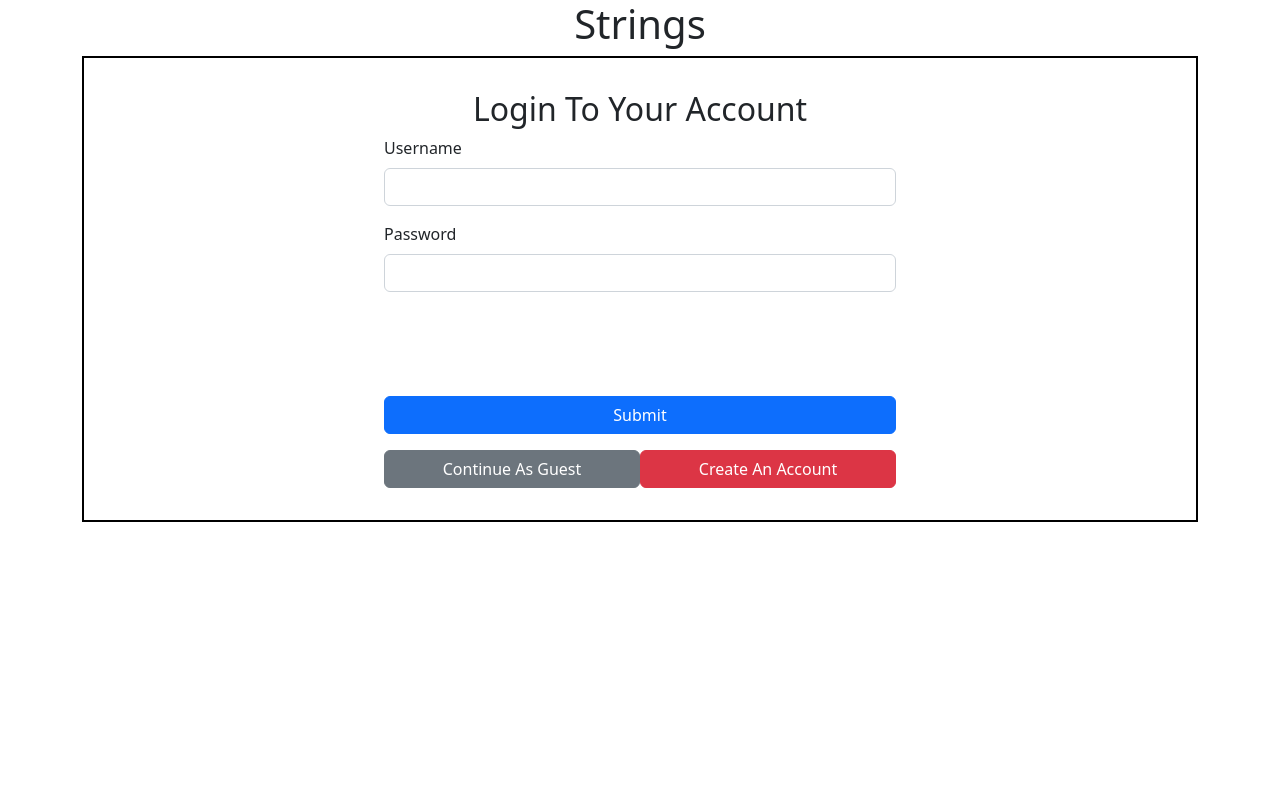
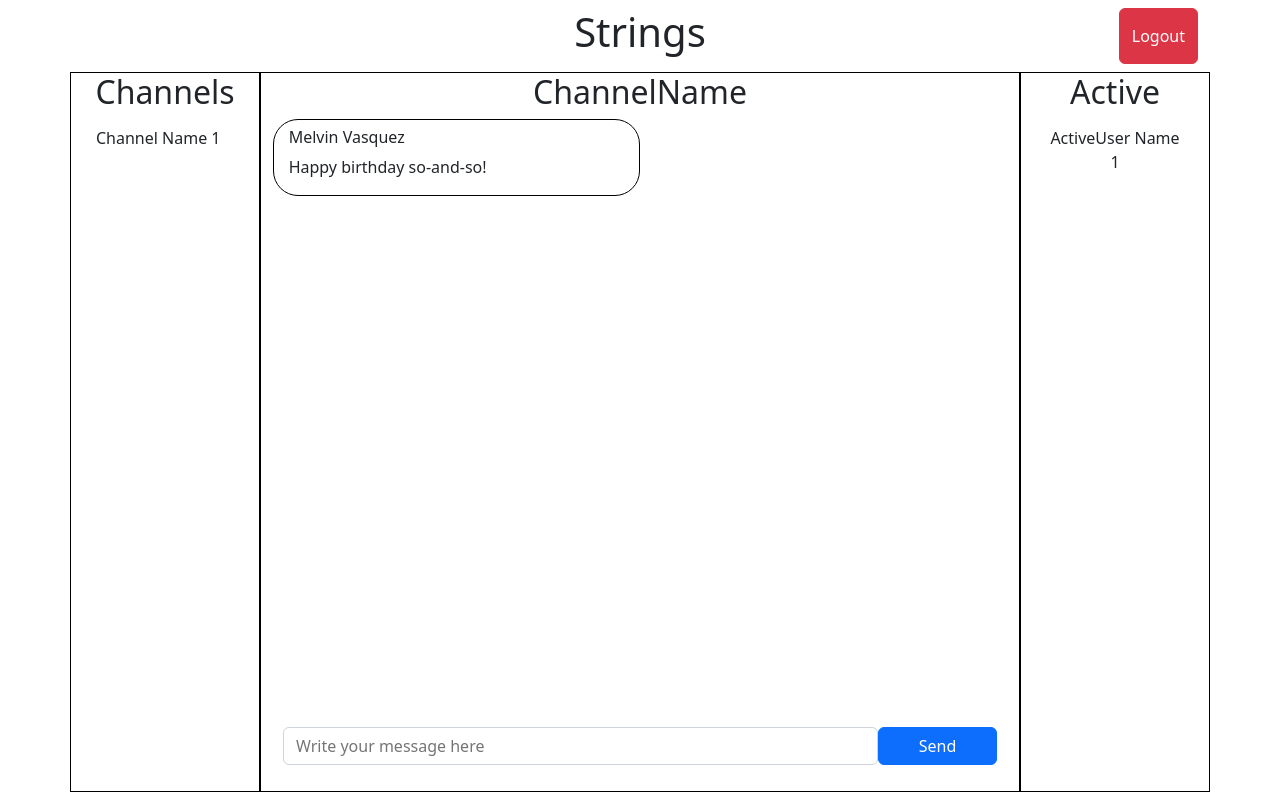
Before and after one commit to VirtualVasquez/strings, a React (Create React App) app in the folder client/: page /chat in a window 1280 px wide. Before the commit this address led to /. Built offline with nearby package versions, Linux system fonts and the light colour scheme; sample sign-in values are in the browser's storage.

Commit message:
login functionality and redirect functionality for authenticated users working. Proceeding to creating users and signing out authenticated users.

```diff
--- a/client/src/App.js
+++ b/client/src/App.js
@@ -1,28 +1,17 @@
-import React, {Component} from 'react';
+import React, {useEffect} from 'react';
 import { useState } from "react";
 import {
   BrowserRouter as Router,
   Routes,
   Route
 } from "react-router-dom";
-import axios from "axios";
 import LoginPage from './pages/loginPage/loginPage';
 import ChatPage from './pages/chatPage/chatPage.js';
 import Protected from "./helpers/Protected";
 import './App.scss';
 
 function App() {
-  const [isLoggedIn, setisLoggedIn] = useState(false);
-  const logIn = () => {
-    setisLoggedIn(true);
-  };
-  const logOut = () => {
-    setisLoggedIn(false);
-  };
-
-  console.log(isLoggedIn);
-
-
+  const[stringsUserID, setStringsUserID] = useState(localStorage.getItem("strings_user_id"));
 
   return (
     <Router>
@@ -31,14 +20,14 @@ function App() {
         <Route
           exact path="/"
           element={<LoginPage
-            setisLoggedIn={setisLoggedIn}
-            isLoggedIn={isLoggedIn}
+            stringsUserID={stringsUserID}
+            setStringsUserID={setStringsUserID}
             />}
 
           />
         <Route exact path="/chat"
           element={
-            <Protected isLoggedIn={isLoggedIn}>
+            <Protected stringsUserID={stringsUserID}>
               <ChatPage />
             </Protected>
           }
--- a/client/src/forms/loginForm.js
+++ b/client/src/forms/loginForm.js
@@ -4,9 +4,9 @@ const LoginForm = props => {
 
   function handleSubmit(event) {
     event.preventDefault();
-    props.setisLoggedIn(true);
-    console.log(props.isLoggedIn);
-    // props.loginUser(props.providedUsername, props.providedPassword);
+    // localStorage.setItem('strings_user_id');
+    // props.setisLoggedIn(true);
+    props.loginUser(props.providedUsername, props.providedPassword);
   }
 
 
--- a/client/src/helpers/Protected.js
+++ b/client/src/helpers/Protected.js
@@ -1,6 +1,6 @@
 import { Navigate } from "react-router-dom";
-const Protected = ({isLoggedIn, children }) => {
-    if (!isLoggedIn){
+const Protected = ({stringsUserID, children }) => {
+    if (!stringsUserID){
         return <Navigate to='/' replace />;
     }
     return children;
--- a/client/src/pages/loginPage/loginPage.js
+++ b/client/src/pages/loginPage/loginPage.js
@@ -3,7 +3,6 @@ import LoginForm from '../../forms/loginForm.js';
 import SignupForm from '../../forms/signupForm.js';
 import './loginPage.scss';
 import axios from "axios";
-import { redirect } from 'react-router-dom';
 
 
 const LoginPage = props => {
@@ -11,7 +10,6 @@ const LoginPage = props => {
   const [showCreateForm, setShowCreateForm] = useState(false);
   const [providedUsername, setUsername] = useState('');
   const [providedPassword, setPassword] = useState('');
-  const [passwordCheck, setPasswordCheck] = useState('');
 
   async function loginUser(username, password) {
     try {
@@ -19,15 +17,15 @@ const LoginPage = props => {
         user_name: username,
         user_pass: password,
       });
-      props.setisLoggedIn(true);
-      console.log(props.isLoggedIn);
+      localStorage.setItem("strings_user_id", response.data.user_id)
+      window.location.replace('/chat');
     } catch (error) {
       console.error(error);
     }
   }
 
   useEffect( () => {
-    if(props.isLoggedIn){
+    if(props.stringsUserID){
       window.location.replace('/chat');
     }
   });
@@ -51,7 +49,7 @@ const LoginPage = props => {
               // setUsername={setUsername}
               // setPassword={setPassword}
               // setPasswordCheck={setPasswordCheck}
-              // setisLoggedIn={props.setisLoggedIn}
+
             /> :
             <LoginForm
               setUsername={setUsername}
@@ -59,8 +57,10 @@ const LoginPage = props => {
               setPassword={setPassword}
               providedPassword={providedPassword}
               loginUser={loginUser}
-              setisLoggedIn={props.setisLoggedIn}
-              isLoggedIn={props.isLoggedIn}
+              // setisLoggedIn={props.setisLoggedIn}
+              // isLoggedIn={props.isLoggedIn}
+              stringsUserID={props.stringsUserID}
+              setStringsUserID={props.setStringsUserID}
             />
           }
           </div>
```
Also changed, not shown: 1 other file (tests, documents, lock files or other folders).
